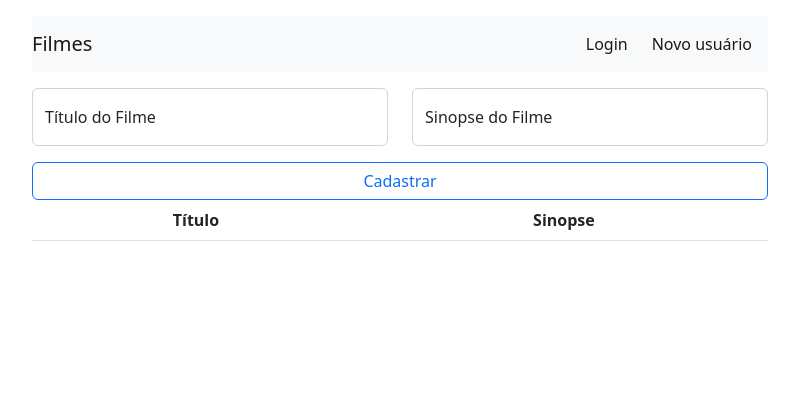
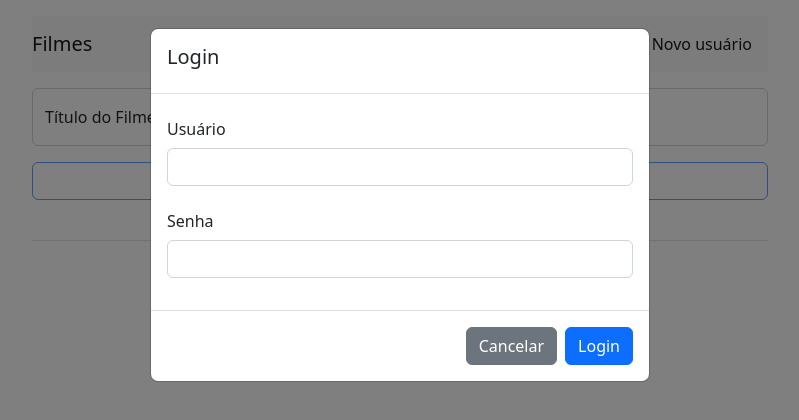
Before and after one commit to amachion/20262_web_t2s2, a website: page front/index.html in a window 1280 px wide. Both pictures are taken after a click on the link "Login". Shown: the whole page, without its empty margins (240-1039 px from the left). Drawn offline with nearby package versions, Linux system fonts and the light colour scheme; no server answers.

Commit message:
aula 11_13 - login e prepara página

```diff
--- a/front/index.html
+++ b/front/index.html
@@ -8,7 +8,7 @@
 
     <link rel="stylesheet" href="css/styles.css">
   </head>
-  <body onload="obterFilmes()">
+  <body onload="obterFilmes(); prepararPagina()">
 
     <div class="modal fade" id="modalCadastro" aria-labelledby="modalCadastro" aria-hidden="true">
         <div class="modal-dialog">
@@ -44,8 +44,44 @@
                 </div>
             </div>
         </div>
+    </div>
 
+    <div class="modal fade" id="modalLogin" aria-labelledby="modalLogin" aria-hidden="true">
+        <div class="modal-dialog">
+            <div class="modal-content">
+                <div class="modal-header">
+                    <h1 class="modal-tittle fs-5">Login</h1>
+                </div>
+                <div class="modal-body">
+                    <div class="d-none alert alert-dismissible fade alert-modal-login" role="alert"></div>
+                    <form>
+                        <div class="mb-3">
+                            <label for="usuarioLoginInput" class="col-form-label">
+                                Usuário
+                            </label>
+                            <input type="text" id="usuarioLoginInput" class="form-control">
+                        </div>
+                        <div class="mb-3">
+                            <label for="passwordLoginInput" class="col-form-label">
+                                Senha
+                            </label>
+                            <input type="password" id="passwordLoginInput" class="form-control">
+                        </div>
+                    </form>
+                </div>
+                <div class="modal-footer">
+                    <button type="button" class="btn btn-secondary"
+                            data-bs-dismiss="modal" data-bs-target="#modalLogin">
+                        Cancelar
+                    </button>
+                    <button type="button" class="btn btn-primary" onclick="fazerLogin()">
+                        Login
+                    </button>
+                </div>
+            </div>
+        </div>
     </div>
+
 
     <div class="container mt-3">
         <div class="row justify-content-center">
@@ -64,7 +100,9 @@
 
                     <div class="collapse navbar-collapse" id="myNav">
                         <div class="navbar-nav ms-auto">
-                            <a href="#" class="nav-link active me-2" aria-current="page">
+                            <a id="loginLink" href="#" class="nav-link active me-2" aria-current="page"
+                               data-bs-toggle="modal"
+                               data-bs-target="#modalLogin">
                                 Login
                             </a>
                             <a href="#" class="nav-link active me-2"
@@ -106,7 +144,7 @@
 
         <div class="row justify-content-center">
             <div class="col-md-8">
-                <button class="btn btn-outline-primary w-100" onclick="cadastrarFilme()">
+                <button id="cadastrarFilmeButton" class="btn btn-outline-primary w-100" onclick="cadastrarFilme()" disabled>
                     Cadastrar
                 </button>
             </div>
--- a/front/js/frontend.js
+++ b/front/js/frontend.js
@@ -75,6 +75,32 @@
     }
 }
 
+async function fazerLogin() {
+    let usuarioLoginInput = document.querySelector('#usuarioLoginInput')
+    let passwordLoginInput = document.querySelector('#passwordLoginInput')
+    let usuarioLogin = usuarioLoginInput.value
+    let passwordLogin = passwordLoginInput.value
+    if (usuarioLogin && passwordLogin) {
+        try {
+            const loginEndpoint = '/login'
+            const URLcompleta = `${protocolo}${baseURL}${loginEndpoint}`
+            usuarioLoginInput.value = ""
+            passwordLoginInput.value = ""
+            const resposta = await axios.post (URLcompleta, {login: usuarioLogin, password: passwordLogin})
+            localStorage.setItem('token', resposta.data.token)
+            exibirAlerta ('.alert-modal-login', "Login realizado com sucesso!", ['show', 'alert-success'], ['d-none', 'alert-danger'], 2000)
+            esconderModal ('#modalLogin', 2000)
+            prepararPagina()
+        }
+        catch (e) {
+            exibirAlerta('.alert-modal-login', "Problemas no login", ['show', 'alert-danger'], ['d-none', 'alert-success'], 2000)
+        }
+    }
+    else {
+        exibirAlerta('.alert-modal-login', "Preencha todos os campos", ['show', 'alert-danger'], ['d-none', 'alert-success'], 2000)
+    }
+}
+
 function exibirAlerta (seletor, innerHTML, classesToAdd, classesToRemove, timeout) {
     let alert = document.querySelector(seletor)
     alert.innerHTML = innerHTML
@@ -92,3 +118,17 @@
         modal.hide()
     }, timeout)
 }
+
+function prepararPagina () {
+    const token = localStorage.getItem('token')
+    const loginLink = document.querySelector('#loginLink')
+    const cadastrarFilmeButton = document.querySelector('#cadastrarFilmeButton')
+    if (token) {
+        loginLink.innerHTML = "Logout"
+        cadastrarFilmeButton.disabled = false
+    }
+    else {
+        loginLink.innerHTML = "Login"
+        cadastrarFilmeButton.disabled = true
+    }
+}
```
